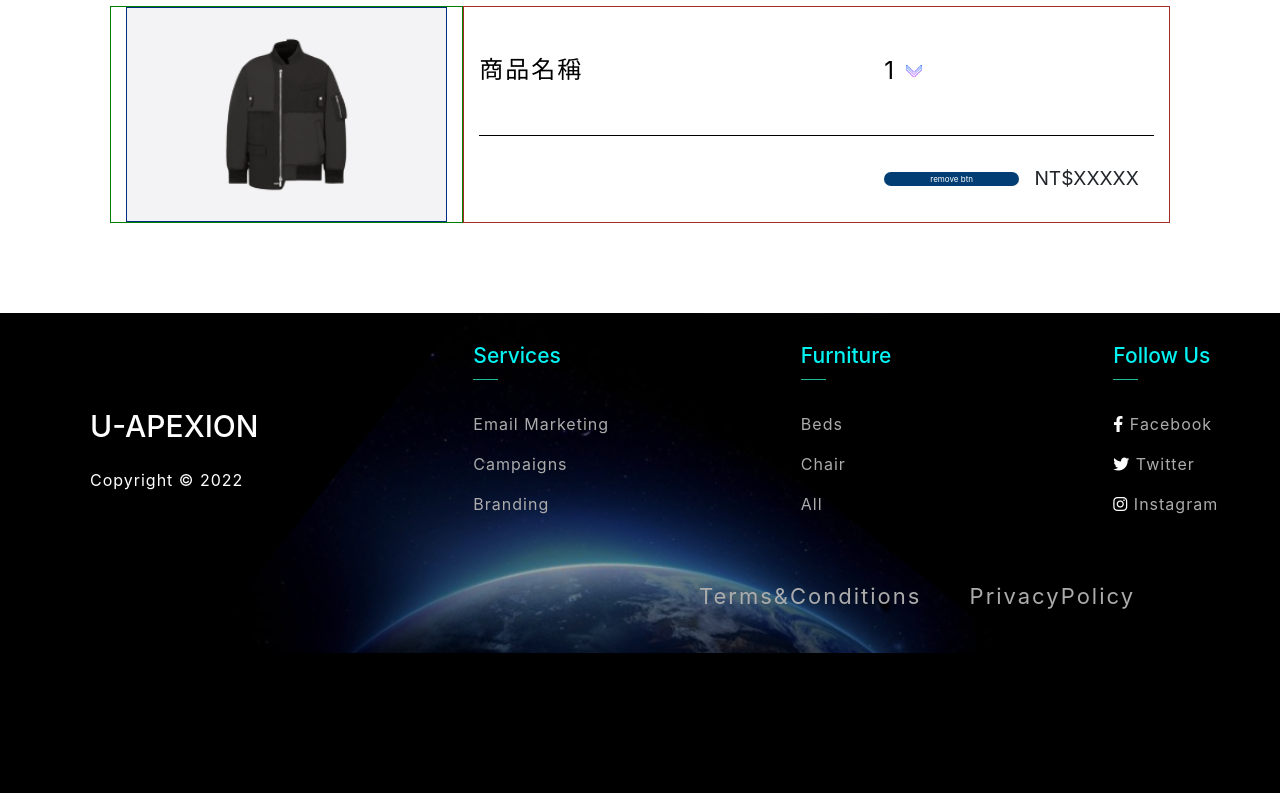
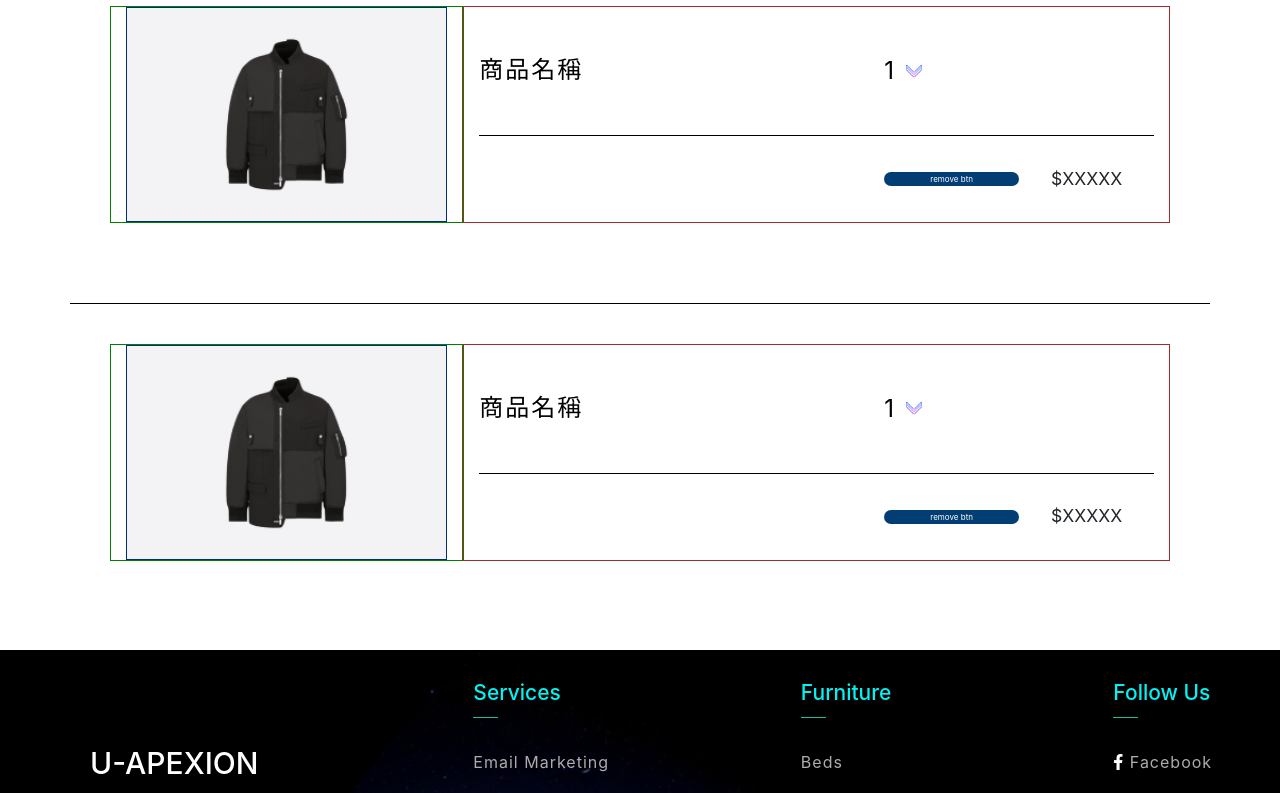
Before and after one commit to Jhih-Ting23472002/u-apexion-react, a React (Create React App) app: page /cart-payment in a window 1280 px wide. Shown: the part 804-1597 px from the top of the page. Before the commit the page ends 1457 px from the top, so only its background shows below. Built offline with nearby package versions, Linux system fonts and the light colour scheme.

Commit message:
修修修補補補

```diff
--- a/src/pages/Cart/CartChoosePayment.css
+++ b/src/pages/Cart/CartChoosePayment.css
@@ -130,7 +130,7 @@
   display: flex;
   align-items: center;
   justify-content: center;
-  font-size: 1.2rem;
+  font-size: 1.1rem;
 }
 .cart-select {
   font-size: 1.5rem;
--- a/src/pages/Cart/CartChoosePayment.js
+++ b/src/pages/Cart/CartChoosePayment.js
@@ -78,7 +78,32 @@ const CartChoosePayment = () => {
                 <div className="content-detail-inside-bottom">
                   <div className="cart-empty-place"></div>
                   <button className="cart-remove-btn">remove btn</button>
-                  <div className="cart-order-money">NT$XXXXX</div>
+                  <div className="cart-order-money">$XXXXX</div>
+                </div>
+              </div>
+            </div>
+          </div>
+          <div className="cart separated-line"></div>
+          <div className="cart cart-order-item d-flex">
+            <div className="cart cart-img-div col-4">
+              <img src={example} alt="" />
+            </div>
+            <div className="cart content-detail col-8 d-flex">
+              <div className="content-detail-inside">
+                <div className="content-detail-inside-top">
+                  <h4 className="cart-product-name">商品名稱</h4>
+                  <select className="cart-select">
+                    <option>1</option>
+                    <option>2</option>
+                    <option>3</option>
+                    <option>4</option>
+                    <option>5</option>
+                  </select>
+                </div>
+                <div className="content-detail-inside-bottom">
+                  <div className="cart-empty-place"></div>
+                  <button className="cart-remove-btn">remove btn</button>
+                  <div className="cart-order-money">$XXXXX</div>
                 </div>
               </div>
             </div>
```
